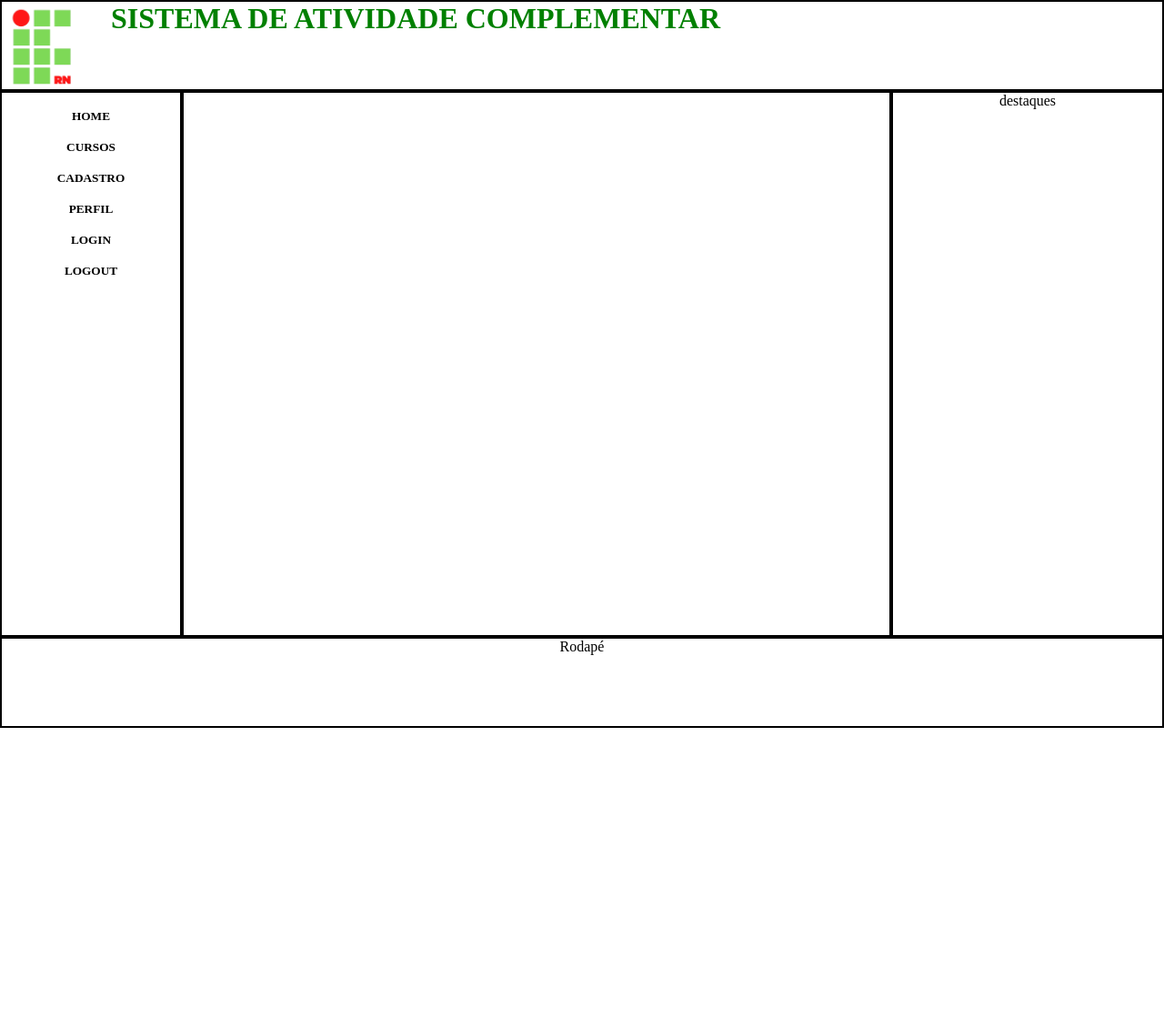
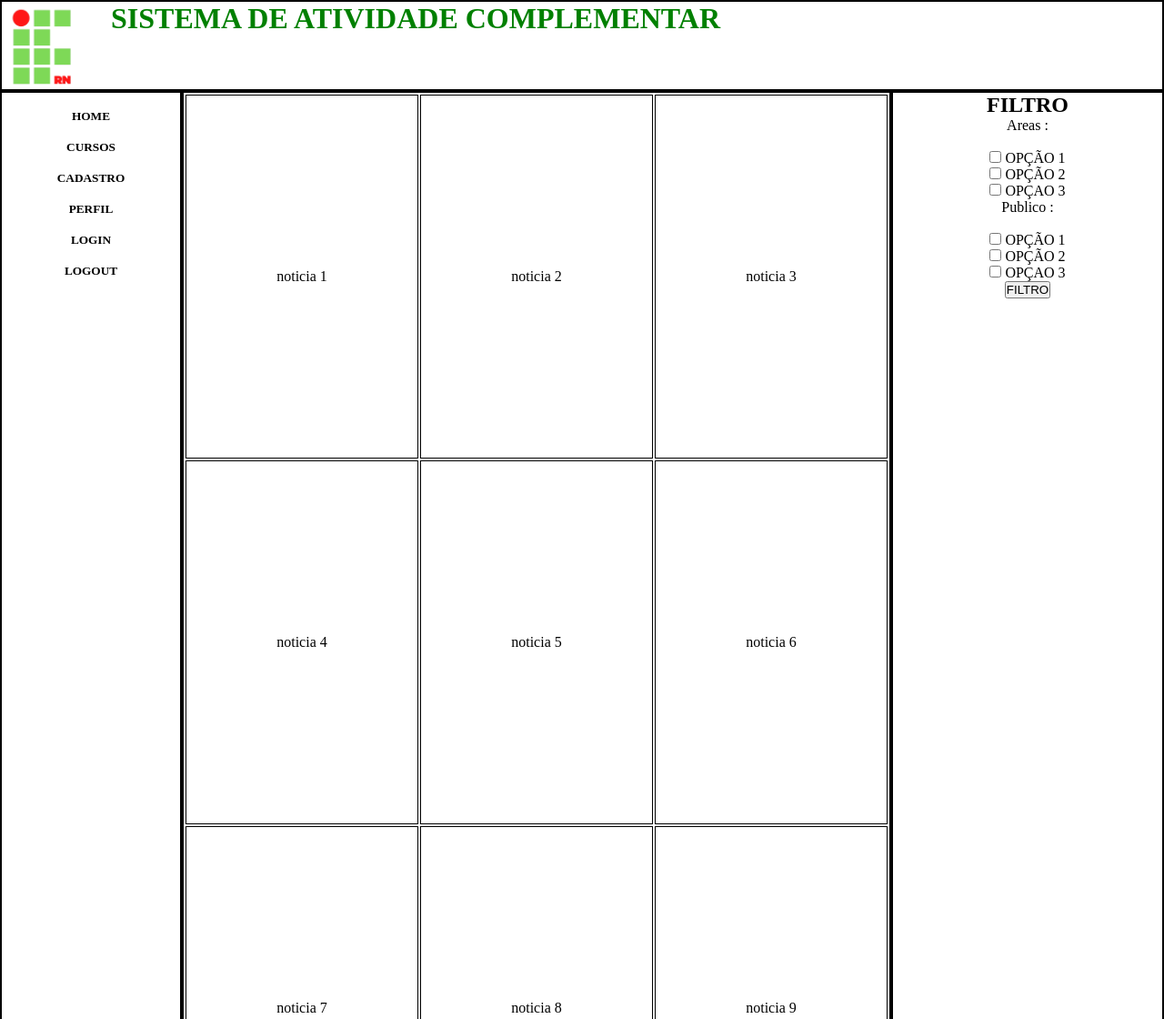
Before and after one commit to Geronilton/projeto_final-_front2B, a plain HTML site: page avaliacao_front_2B/index.html in a window 1280 px wide. Shown: the top 1120 px of the page at 91% size. Before the commit the page ends 800 px from the top, so only its background shows below. Drawn offline with Linux system fonts and the light colour scheme.

Commit message:
atualizei

```diff
--- a/avaliacao_front_2B/css.css
+++ b/avaliacao_front_2B/css.css
@@ -4,8 +4,8 @@
     box-sizing: border-box;
 }
 .conteiner{
-        width: 100vw;
-        height: 100vh;
+    width: auto;
+    height: auto;
     min-height: 100vh;
     display: grid;
     grid-template-areas:
@@ -27,15 +27,9 @@
     height: 120px;
     border-right: 150px;
 }
-    .Nsite{
+.Lsite{
     color: green;
     border-top: -10px;
-    }
-/*essa e a parte do css que coresponde ao rodape*/
-    footer{
-        border:2px solid black;
-        text-align: center;
-        grid-area: footer;
 }
 /*essa parte esta responsavel pelo menu do site*/
 nav
@@ -47,6 +41,12 @@
 .menu{
 text-align: center;
 margin-left: 10px;
+}
+/*essa e a parte do css que coresponde ao rodape*/
+footer{
+    border:2px solid black;
+    text-align: center;
+    grid-area: footer;
 }
 main
 {
--- a/avaliacao_front_2B/index.html
+++ b/avaliacao_front_2B/index.html
@@ -12,7 +12,16 @@
             border:2px solid black;
             text-align: center;
             color: black;
+            display: flex;
+            justify-content: space-around;
+            align-items: center;
+        }
+        .noticia{
 
+            width: 400px;
+            height: 400px;
+            border: 1px solid black;
+            margin-left: 10px;
         }
         aside
         {
@@ -24,8 +33,11 @@
 <body>
 <div class="conteiner">
     <header>
+
             <img class="Icabecalho" src="imagens/logo_IF.png">
-            <h1 class="Nsite">SISTEMA DE ATIVIDADE COMPLEMENTAR</h1>
+        <div class="Lsite">
+            <h1 >SISTEMA DE ATIVIDADE COMPLEMENTAR</h1>
+        </div>
     </header>
     <nav>
         <div>
@@ -66,10 +78,73 @@
         </div>
     </nav>
     <main>
-
+       <table>
+           <tr>
+               <td class="noticia">
+                    <p>noticia 1</p>
+                </td>
+                <td class="noticia">
+                    <p>noticia 2</p>
+                </td>
+                <td class="noticia">
+                    <p>noticia 3</p>
+                </td>
+           </tr>
+           <tr>
+                <td class="noticia">
+                    <p>noticia 4</p>
+                </td>
+                <td class="noticia">
+                    <p>noticia 5</p>
+                </td>
+                <td class="noticia">
+                    <p>noticia 6</p>
+                </td>
+           </tr>
+           <tr>
+               <td class="noticia">
+                    <p>noticia 7</p>
+                </td>
+                <td class="noticia">
+                    <p>noticia 8</p>
+                </td>
+                <td class="noticia">
+                    <p>noticia 9</p>
+                </td>
+           </tr>
+       </table>
     </main>
     <aside>
-        <p>destaques</p>
+        <h2>FILTRO</h2>
+        <div>
+            <p>Areas :</p>
+        <br/>
+            <input type="checkbox" id="opcao1" name="OPCAO1" value="opcao1">
+            <label for="opcao1">OPÇÃO 1</label>
+        <br/>
+            <input type="checkbox" id="opcao2" name="OPCAO2" value="opcao2">
+            <label for="opcao2">OPÇÃO 2</label>
+        <br/>
+            <input type="checkbox" id="opcao3" name="OPCAO3" value="opcao3">
+            <label for="opcao3">OPÇAO 3</label>
+        <br/>
+        </div>
+        <div>
+        <p>Publico :</p>
+        <br/>
+            <input type="checkbox" id="opcao1" name="OPCAO1" value="opcao1">
+            <label for="opcao1">OPÇÃO 1</label>
+        <br/>
+            <input type="checkbox" id="opcao2" name="OPCAO2" value="opcao2">
+            <label for="opcao2">OPÇÃO 2</label>
+        <br/>
+            <input type="checkbox" id="opcao3" name="OPCAO3" value="opcao3">
+           <label for="opcao3">OPÇAO 3</label>
+        <br/>
+        </div>
+        <div>
+            <button type="button" id="filtro" name="FILTRO" value="filtro">FILTRO</button>
+        </div>
     </aside>
     <footer>
         <p>Rodapé</p>
```
Lines whose indentation alone changed are shown as unchanged.
